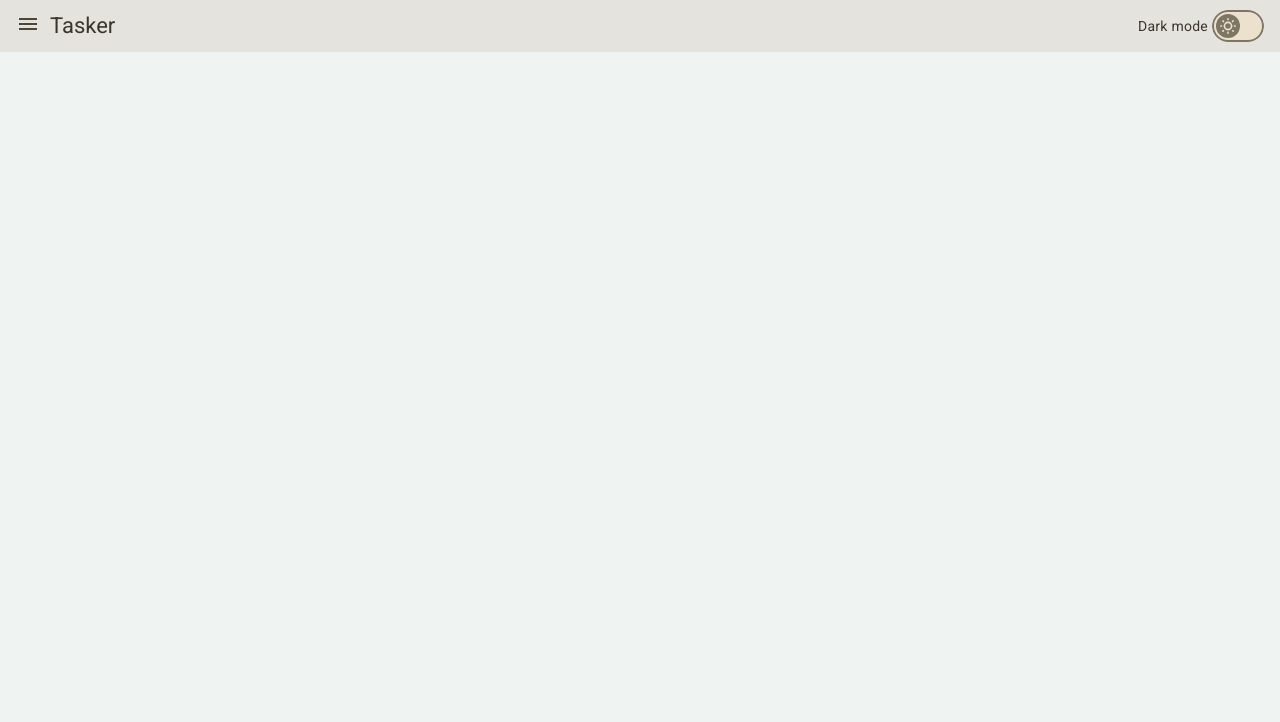
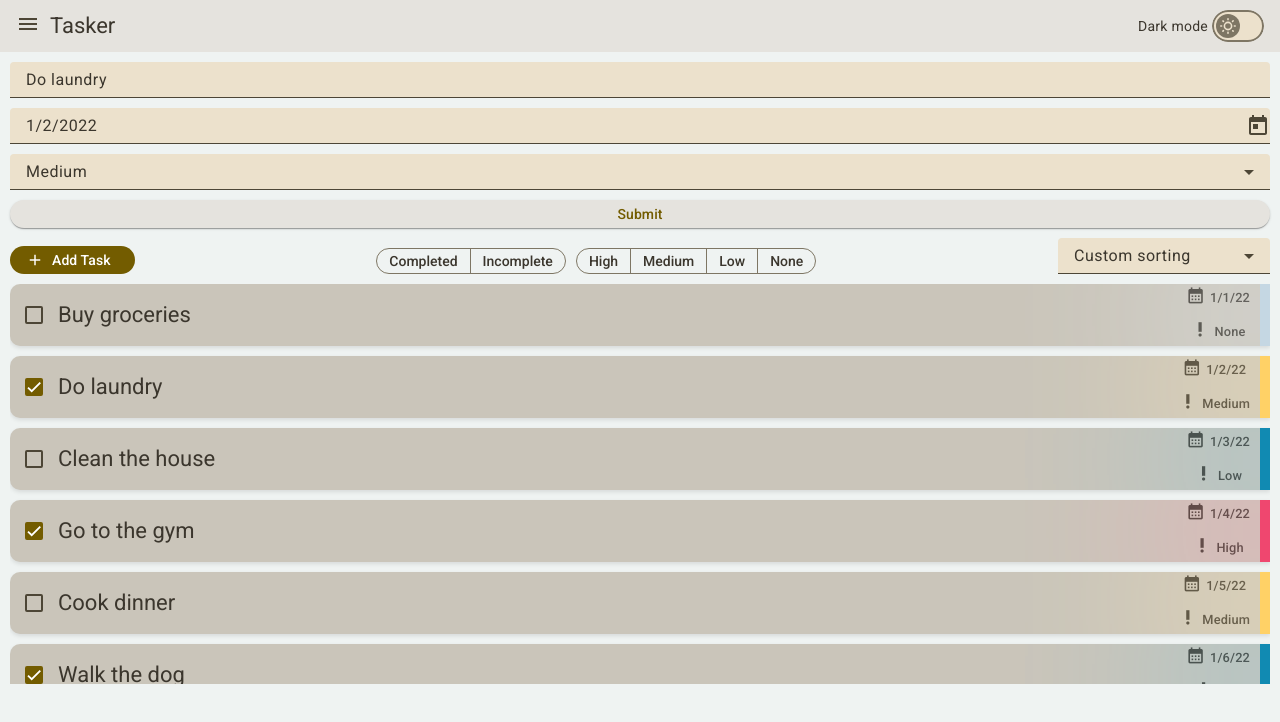
Before and after one commit to Snellingen/tasker, an Angular app: page /tasks in a window 1280 px wide. Before the commit this address led to /. Shown: the top 722 px of the page. Built offline with nearby package versions, Linux system fonts and the light colour scheme.

Commit message:
edit task touch up

```diff
--- a/src/app/components/card-list/card-list.component.ts
+++ b/src/app/components/card-list/card-list.component.ts
@@ -26,7 +26,7 @@ export class CardListComponent {
   @Input() disableDrag: boolean | null = false;
   @Input() loading: boolean | null = false;
   @ViewChild('wrapper', { static: true }) wrapper!: ElementRef;
-  @ViewChild('viewport', { static: true }) viewport!: CdkVirtualScrollViewport;
+  @ViewChild('viewport', { static: false }) viewport!: CdkVirtualScrollViewport;
 
   itemPixelSize = 62;
   minBufferPx = 2 * this.itemPixelSize;
@@ -39,6 +39,7 @@ export class CardListComponent {
 
   onItemDrop(event: any) {
     if (this.dataSource === null) return;
+    if (this.viewport === null) return;
     const vsStartIndex = this.viewport.getRenderedRange().start;
     moveItemInArray(this.dataSource, event.previousIndex + vsStartIndex, event.currentIndex + vsStartIndex);
     this.dataSource = [...this.dataSource];
--- a/src/app/components/edit-task/edit-task.component.html
+++ b/src/app/components/edit-task/edit-task.component.html
@@ -1,14 +1,31 @@
 <form class="edit-task" [formGroup]="taskForm" (ngSubmit)="onSubmit()">
   <mat-form-field>
     <mat-label for="title">Title:</mat-label>
-    <input matInput placeholder="Awesome thing to do" type="text" id="title" name="title" formControlName="title" required>
+    <input
+      matInput
+      placeholder="(Required) Enter a task title"
+      title='Enter task title'
+      type="text"
+      id="title"
+      name="title"
+      formControlName="title"
+      required
+    >
     @if (taskForm.get('title')?.invalid && taskForm.get('title')?.touched) {
       <mat-error>{{taskForm.get('title')?.errors | json}}</mat-error>
     }
   </mat-form-field>
   <mat-form-field>
     <mat-label for="date">Date:</mat-label>
-    <input matInput [matDatepicker]="picker" id="date" name="date" formControlName="date">
+    <input
+      matInput
+      placeholder="(Optional) Pick a due date"
+      [matDatepicker]="picker"
+      title="Select date"
+      id="date"
+      name="date"
+      formControlName="date"
+    >
     <mat-datepicker-toggle matIconSuffix [for]="picker"></mat-datepicker-toggle>
     <mat-datepicker #picker></mat-datepicker>
     @if (taskForm.get('date')?.invalid && taskForm.get('date')?.touched) {
@@ -17,10 +34,16 @@
   </mat-form-field>
   <mat-form-field>
     <mat-label for="priority">Priority:</mat-label>
-    <mat-select id="priority" name="priority" formControlName="priority">
-      <option value="low">Low</option>
-      <option value="medium">Medium</option>
-      <option value="high">High</option>
+    <mat-select
+    id="priority"
+    name="priority"
+    formControlName="priority"
+    placeholder="(Optional) Select a priority level"
+    [compareWith]="comparePriority"
+    >
+      @for (priority of priorityOptions; track priority) {
+        <mat-option [value]="priority.toLowerCase()">{{priority}}</mat-option>
+      }
     </mat-select>
     @if (taskForm.get('priority')?.invalid && taskForm.get('priority')?.touched) {
       <mat-error>{{taskForm.get('priority')?.errors | json}}</mat-error>
--- a/src/app/components/edit-task/edit-task.component.scss
+++ b/src/app/components/edit-task/edit-task.component.scss
@@ -1,4 +1,5 @@
 .edit-task {
   display: flex;
   flex-direction: column;
+  gap: 10px;
 }
--- a/src/app/components/edit-task/edit-task.component.ts
+++ b/src/app/components/edit-task/edit-task.component.ts
@@ -2,8 +2,8 @@ import { CommonModule } from '@angular/common';
 import { ChangeDetectionStrategy, Component, inject, Input, OnDestroy, OnInit } from '@angular/core';
 import { FormControl, FormGroup, ReactiveFormsModule, Validators } from '@angular/forms';
 import { ValidateDateInFuture, ValidatePriority } from '../../shared/form.validators';
-import { Task, TaskService } from '../../services/task.service';
-import { tap } from 'rxjs';
+import { Priority, Task, TaskService } from '../../services/task.service';
+import { Subscription, tap } from 'rxjs';
 import { MatInputModule } from '@angular/material/input';
 import { MatButtonModule } from '@angular/material/button';
 import { MatFormFieldModule } from '@angular/material/form-field';
@@ -41,23 +41,29 @@ export class EditTaskComponent implements OnInit, OnDestroy{
       Validators.required,
       Validators.minLength(4)
     ]),
-    date: new FormControl<Date>(new Date(), ValidateDateInFuture),
-    priority: new FormControl('', ValidatePriority)
+    date: new FormControl<Date|undefined>(undefined, ValidateDateInFuture),
+    priority: new FormControl('None', ValidatePriority)
   });
 
-  taskSubscription = this.taskService.tasks$.subscribe();
+  priorityOptions: Priority[] = ['None', 'Low', 'Medium', 'High'];
 
-  ngOnInit() {
-    if (this.id) {
+  taskSubscription: Subscription | undefined;
+
+  getDataForTaskForm() {
+    if (!this.id) return;
     this.pageTitle = 'Edit Task ' + this.id;
     this.taskSubscription = this.taskService.getTaskById$(Number(this.id)).pipe(
       tap(task => {
         if (task) {
+          console.log('patch', task);
           this.taskForm.patchValue(task);
         }
       }
     )).subscribe()
   }
+
+  comparePriority(a: string, b: string) {
+    return a.toLowerCase() === b.toLowerCase();
   }
 
   onSubmit() {
@@ -73,8 +79,12 @@ export class EditTaskComponent implements OnInit, OnDestroy{
     }
   }
 
+  ngOnInit() {
+    this.getDataForTaskForm();
+  }
+
   ngOnDestroy(): void {
-    this.taskSubscription.unsubscribe();
+    this.taskSubscription?.unsubscribe();
   }
 
 }
--- a/src/app/components/task-overview/task-overview.component.html
+++ b/src/app/components/task-overview/task-overview.component.html
@@ -1,6 +1,11 @@
 <div class="task-overview">
+
+  @if(!showEditTask) {
+    <app-edit-task [id]="selectedTaskId"></app-edit-task>
+  }
+
   <section class='task-overview__actions' [formGroup]="sortGroup">
-    <button class='task-overview__actions__add' mat-flat-button [routerLink]="'/edit-task'"><mat-icon>add</mat-icon> Add Task </button>
+    <button class='task-overview__actions__add' mat-flat-button (click)="onNewTaskClick()"><mat-icon>add</mat-icon> Add Task </button>
 
     <div class="task-overview__actions__filter" [formGroup]="filterGroup">
       <section>
--- a/src/app/components/task-overview/task-overview.component.ts
+++ b/src/app/components/task-overview/task-overview.component.ts
@@ -14,6 +14,7 @@ import { MatProgressSpinner } from '@angular/material/progress-spinner';
 import { CardListComponent } from '../card-list/card-list.component';
 import { MatCheckboxModule } from '@angular/material/checkbox';
 import { MatButtonToggleModule } from '@angular/material/button-toggle';
+import { EditTaskComponent } from '../edit-task/edit-task.component';
 
 @Component({
   selector: 'app-task-overview',
@@ -33,6 +34,7 @@ import { MatButtonToggleModule } from '@angular/material/button-toggle';
     CardListComponent,
     MatButtonToggleModule,
     MatCheckboxModule,
+    EditTaskComponent
   ],
   templateUrl: './task-overview.component.html',
   styleUrl: './task-overview.component.scss',
@@ -61,12 +63,15 @@ export class TaskOverviewComponent implements OnInit, OnDestroy{
   isLoading$ = this.taskService.isLoading$;
   tasks$ = this.taskService.filteredSortedTasks$;
 
-  navigateToEditTask(item: any) {
-    this.router.navigate(['edit-task', item.id]);
-  }
+  showEditTask = false;
+  selectedTaskId: string | undefined = "2";
 
   private filterSub: Subscription | undefined;
   private sortSub: Subscription | undefined;
+
+  onNewTaskClick() {
+    this.showEditTask = true;
+  }
 
   ngOnInit() {
     this.filterSub = this.filterGroup.valueChanges
@@ -82,7 +87,9 @@ export class TaskOverviewComponent implements OnInit, OnDestroy{
     });
 
     this.taskService.activeFilter$
-      .subscribe( filter => this.filterGroup.patchValue(filter, { emitEvent: false }));
+      .subscribe( filter => {
+        this.filterGroup.patchValue(filter, { emitEvent: false })
+      });
   }
 
   ngOnDestroy() {
--- a/src/app/services/task.service.ts
+++ b/src/app/services/task.service.ts
@@ -2,11 +2,12 @@ import { Injectable } from '@angular/core';
 import { BehaviorSubject, combineLatest, delay, filter, map, of, shareReplay, startWith, tap } from 'rxjs';
 import { compareCompleted, compareDate, comparePriority, compareString } from '../shared/compare';
 
+export type Priority = 'High' | 'Medium' | 'Low' | 'None';
 export interface Task {
   id: number;
   title?: string;
   date?: Date;
-  priority?: 'High' | 'Medium' | 'Low' | 'None';
+  priority?: Priority;
   completed: boolean;
 }
 
--- a/src/app/shared/form.validators.ts
+++ b/src/app/shared/form.validators.ts
@@ -1,6 +1,8 @@
 import { AbstractControl } from '@angular/forms';
 
 export function ValidateDateInFuture(control: AbstractControl) {
+  if (!control.value) return null;
+
   const date = new Date(control.value);
   const now = new Date();
   if (date < now) {
@@ -10,6 +12,8 @@ export function ValidateDateInFuture(control: AbstractControl) {
 }
 
 export function ValidatePriority(control: AbstractControl) {
+  if (!control.value) return null;
+
   const priority = control.value?.toLowerCase();
   const acceptedPriorities = ['high', 'medium', 'low', 'none'];
   if (acceptedPriorities.includes(priority)) {
```
Also changed, not shown: src/app/app.routes.ts (+4 -5 lines). Lines whose indentation alone changed are shown as unchanged.
